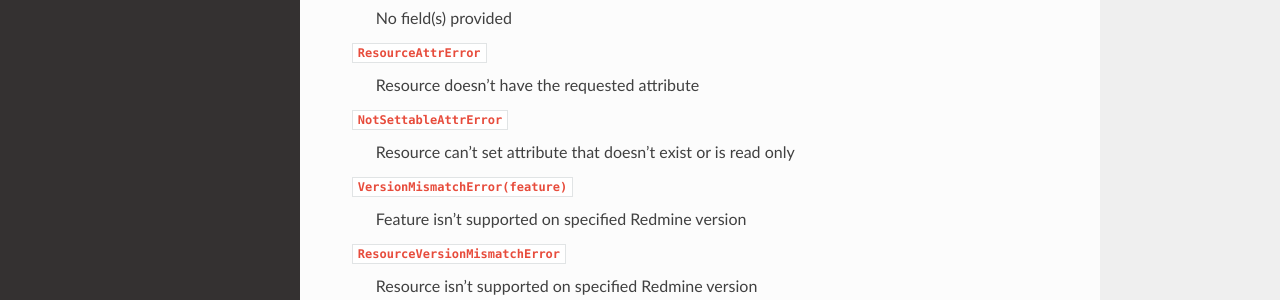
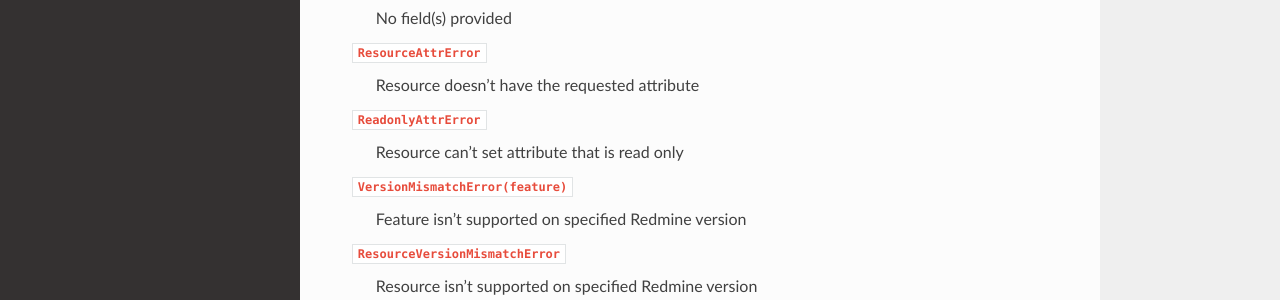
Before and after one commit to maxtepkeev/python-redmine, a Sphinx documentation site: the page built from docs/exceptions.rst, in a window 1280 px wide and 900 px high, scrolled down 696 px. Shown: the part 431-731 px from the top of the window. Built offline with Sphinx 7.4.7 and the Read the Docs theme 2.0.0, drawn with Linux system fonts in a browser that asks for light colours.

Commit message:
rename notsettable to readonly

```diff
--- a/docs/changelog.rst
+++ b/docs/changelog.rst
@@ -6,7 +6,7 @@ Changelog
 
 - Added: New exceptions:
 
-  * NotSettableAttrError
+  * ReadonlyAttrError
 
 0.3.0 (2014-01-18)
 ------------------
--- a/docs/exceptions.rst
+++ b/docs/exceptions.rst
@@ -49,8 +49,8 @@ is the list of all exceptions that Python Redmine can throw:
 ``ResourceAttrError``
     Resource doesn't have the requested attribute
 
-``NotSettableAttrError``
-    Resource can't set attribute that doesn't exist or is read only
+``ReadonlyAttrError``
+    Resource can't set attribute that is read only
 
 ``VersionMismatchError(feature)``
     Feature isn't supported on specified Redmine version
```
Also changed, not shown: 1 other file.
